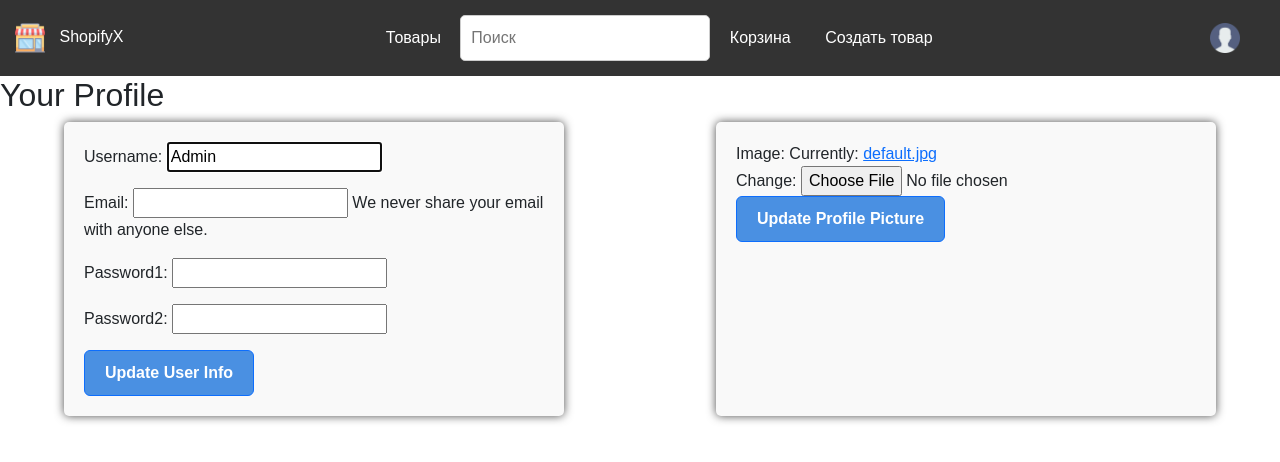
After one commit to Elhsan/Exam, a Django app: page /profile/ in a window 1280 px wide. The commit adds this page. Shown: the top 462 px of the page. Run offline with Django 4.2, Linux system fonts and the light colour scheme; a user stored in the database is signed in; data comes from the database, SQL or seed files in the repository; both versions use the stored data as it was after the commit; some libraries are stand-ins or nearby versions.

Commit message:
Profile + signals

```diff
--- a/ShopifyX/Main/forms.py
+++ b/ShopifyX/Main/forms.py
@@ -1,6 +1,7 @@
 from django.contrib.auth.forms import UserCreationForm
 from django import forms
 from django.contrib.auth.models import User
+from .models import *
 
 class UserForm(UserCreationForm):
     email = forms.EmailField(required=True,
@@ -13,3 +14,18 @@ class UserForm(UserCreationForm):
     class Meta:
         model = User
         fields = ('username', 'email', 'password1', 'password2')
+
+class UserUpdateForm(UserCreationForm):
+    email = forms.EmailField(required=True,
+                             help_text="We never share your email with anyone else.",)
+    username = forms.CharField(widget=forms.TextInput(attrs={'class': 'username-field'}))
+    password1 = forms.CharField(widget=forms.PasswordInput(attrs={'class': 'password-field'}))
+    password2 = forms.CharField(widget=forms.PasswordInput(attrs={'class': 'password-confirm-field'}))
+    class Meta:
+        model = User
+        fields = ('username', 'email')
+
+class ProfileUpdateForm(forms.ModelForm):
+    class Meta:
+        model = Profile
+        fields = ('image',)
--- a/ShopifyX/Main/models.py
+++ b/ShopifyX/Main/models.py
@@ -7,3 +7,7 @@ class Profile(models.Model):
 
     def __str__(self):
         return f'{self.user.username} Profile'
+
+class Profile(models.Model):
+    user = models.OneToOneField(User, on_delete=models.CASCADE)
+    image = models.ImageField(default='default.jpg', upload_to='profile_pics')
--- a/ShopifyX/Main/templates/form_snippets.html
+++ b/ShopifyX/Main/templates/form_snippets.html
@@ -20,4 +20,6 @@
       Submit
     {% endif %}
   </button>
+  <a
+   href="{% url 'google_login' %}"><img style="margin-left: 25px;" width="50px" height="50px" src="{% static 'img/google.png'%}" alt=""></a>
 </form>
--- /dev/null
+++ b/ShopifyX/Main/templates/main/profile.html
@@ -0,0 +1,70 @@
+{% extends 'main/base.html' %}
+
+{% block content %}
+  <h2>Your Profile</h2>
+  <div class="row">
+    <div class="container">
+      <!-- User Info Form -->
+      <form class="user-info-form" method="post" enctype="multipart/form-data">
+        {% csrf_token %}
+        {{ u_form.as_p }}
+        <button type="submit" class="btn btn-primary">Update User Info</button>
+      </form>
+    </div>
+    <div class="container">
+        <!-- Profile Picture Form -->
+        <form class="profile-picture-form" method="post" enctype="multipart/form-data">
+            {% csrf_token %}
+            {{ p_form.as_table }}
+            <button type="submit" class="btn btn-primary">Update Profile Picture</button>
+        </form>
+    </div>
+  </div>
+
+  <style>
+    .container {
+        margin: 25px;
+        max-width: 500px;
+        margin: 0 auto;
+        padding: 20px;
+        background-color: #f9f9f9;
+        border-radius: 5px;
+        box-shadow: 0px 0px 10px rgba(0, 0, 0, 0.7);
+      }
+
+
+      .username-field,
+      .password-field, {
+        width: 100%;
+        padding: 15px;
+        margin-bottom: 10px;
+        border: 1px solid #ccc;
+        border-radius: 3px;
+      }
+
+      .username-field:focus,
+      .password-field:focus,{
+        outline: none;
+        border-color: #4a90e2;
+        box-shadow: 0px 0px 5px rgba(74, 144, 226, 0.5);
+      }
+
+      .btn {
+        display: inline-block;
+        padding: 10px 20px;
+        background-color: #4a90e2;
+        color: #fff;
+        font-size: 16px;
+        font-weight: bold; /* or any other font-weight you prefer */
+        text-decoration: none; /* to remove underlines for links */
+        text-align: center; /* optional, to center the text */
+        cursor: pointer; /* add a pointer cursor on hover */
+
+        /* You can add more styles as needed, such as margin, border, etc. */
+      }
+      .btn:hover {
+        background-color: #3067a8; /* Change the background color on hover */
+        /* Add any other styles for the hover effect */
+      }
+  </style>
+{% endblock %}
--- a/ShopifyX/Main/urls.py
+++ b/ShopifyX/Main/urls.py
@@ -1,4 +1,4 @@
-from django.urls import path
+from django.urls import path, include
 from django.contrib.auth.views import LoginView, LogoutView
 from .views import *
 urlpatterns = [
@@ -7,4 +7,7 @@ urlpatterns = [
     path('login/', LoginView.as_view(template_name='main/login.html'), name='login'),
     path('logout/', LogoutView.as_view(template_name='main/logout.html'), name='logout'),
     path("regiser/", registration, name='register'),
+    path('accounts/', include('allauth.urls')),
+    path('accounts/google/login/', include('allauth.urls'), name='google_login'),
+    path('profile/', profile, name='profile'),
 ]
--- a/ShopifyX/Main/views.py
+++ b/ShopifyX/Main/views.py
@@ -1,8 +1,9 @@
 from django.contrib import messages
 from django.shortcuts import render, redirect
-from .forms import UserForm
-from .usecases import *
-from .models import *
+from .forms import UserForm, UserUpdateForm, ProfileUpdateForm
+from .models import Profile
+from django.contrib.auth.decorators import login_required
+
 def home_page(request):
     return render(request, 'main/home.html')
 
@@ -11,16 +12,33 @@ def registration(request):
         form = UserForm(request.POST)
         if form.is_valid():
             username = form.cleaned_data['username']
-            messages.success(request,
-                             f"Welcome to our site {username}!")
-            form.save(commit=True)
-            context = {'user': request.user}
-            return render(request, 'main/home.html', context)
+            messages.success(request, f"Welcome to our site {username}!")
+            form.save()
+            return redirect('login')
         else:
-            messages.error(request,
-                           "Please correct the errors below.")
-            context = {'form': form}
-            return render(request, 'main/create_user.html', context)
+            messages.error(request, "Please correct the errors below.")
+    else:
+        form = UserForm()
 
-    context = {'form': UserForm()}
+    context = {'form': form}
     return render(request, 'main/create_user.html', context)
+
+@login_required
+def profile(request):
+    # Попробуйте получить профиль пользователя, если его нет, создайте его
+    profile, created = Profile.objects.get_or_create(user=request.user)
+
+    if request.method == 'POST':
+        u_form = UserUpdateForm(request.POST, instance=request.user)
+        p_form = ProfileUpdateForm(request.POST, request.FILES, instance=profile)
+        if u_form.is_valid() and p_form.is_valid():
+            u_form.save()
+            p_form.save()
+            messages.success(request, 'Your account has been updated!')
+            return redirect('profile')
+    else:
+        u_form = UserUpdateForm(instance=request.user)
+        p_form = ProfileUpdateForm(instance=profile)
+
+    context = {'u_form': u_form, 'p_form': p_form}
+    return render(request, 'main/profile.html', context)
```
Also changed, not shown: ShopifyX/Main/apps.py (+7 -0 lines), ShopifyX/Main/signals.py (added, +8 -0 lines), ShopifyX/ShopifyX/settings.py (+34 -1 lines), ShopifyX/Main/migrations/0002_profile_image.py (added), ShopifyX/db.sqlite3, ShopifyX/static/img/default.jpg (added), ShopifyX/static/img/google.png (added), 2 other files.
